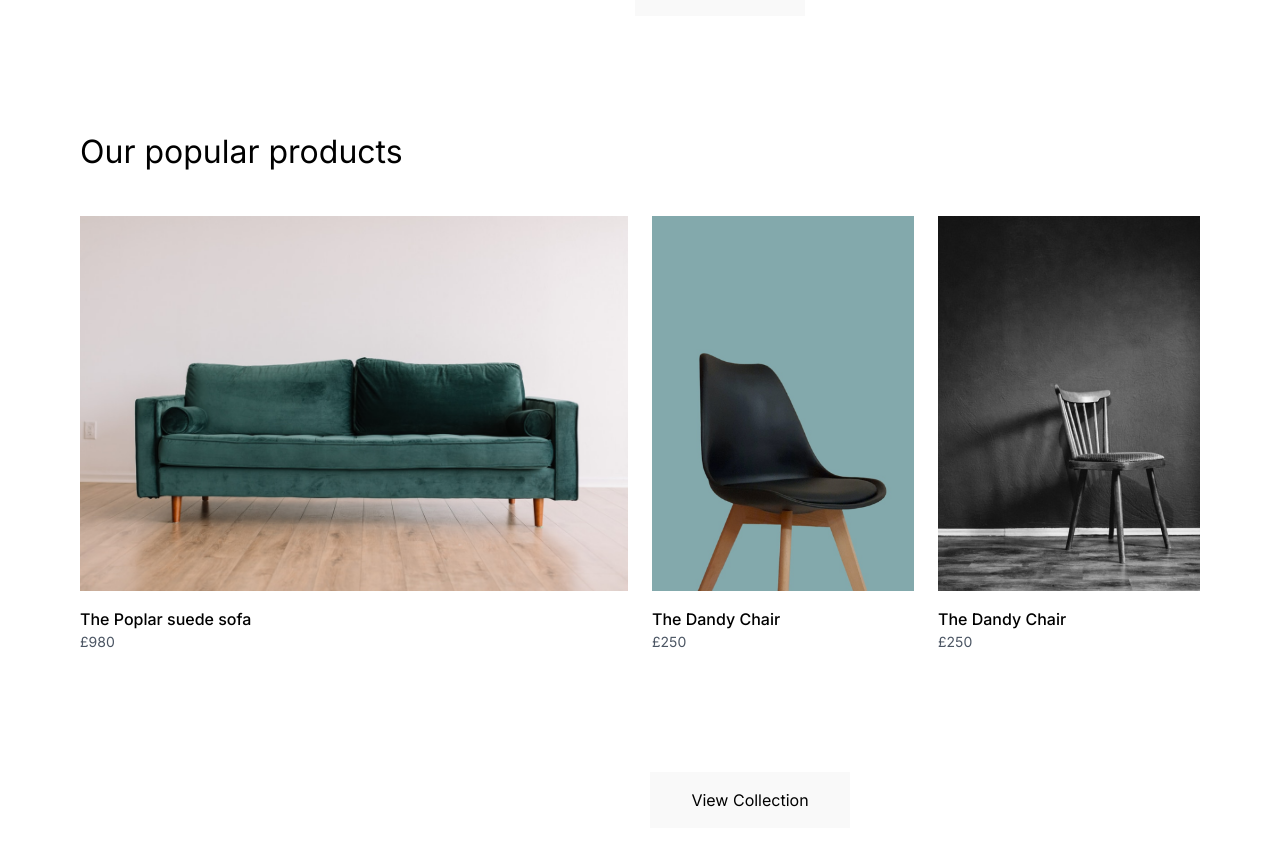
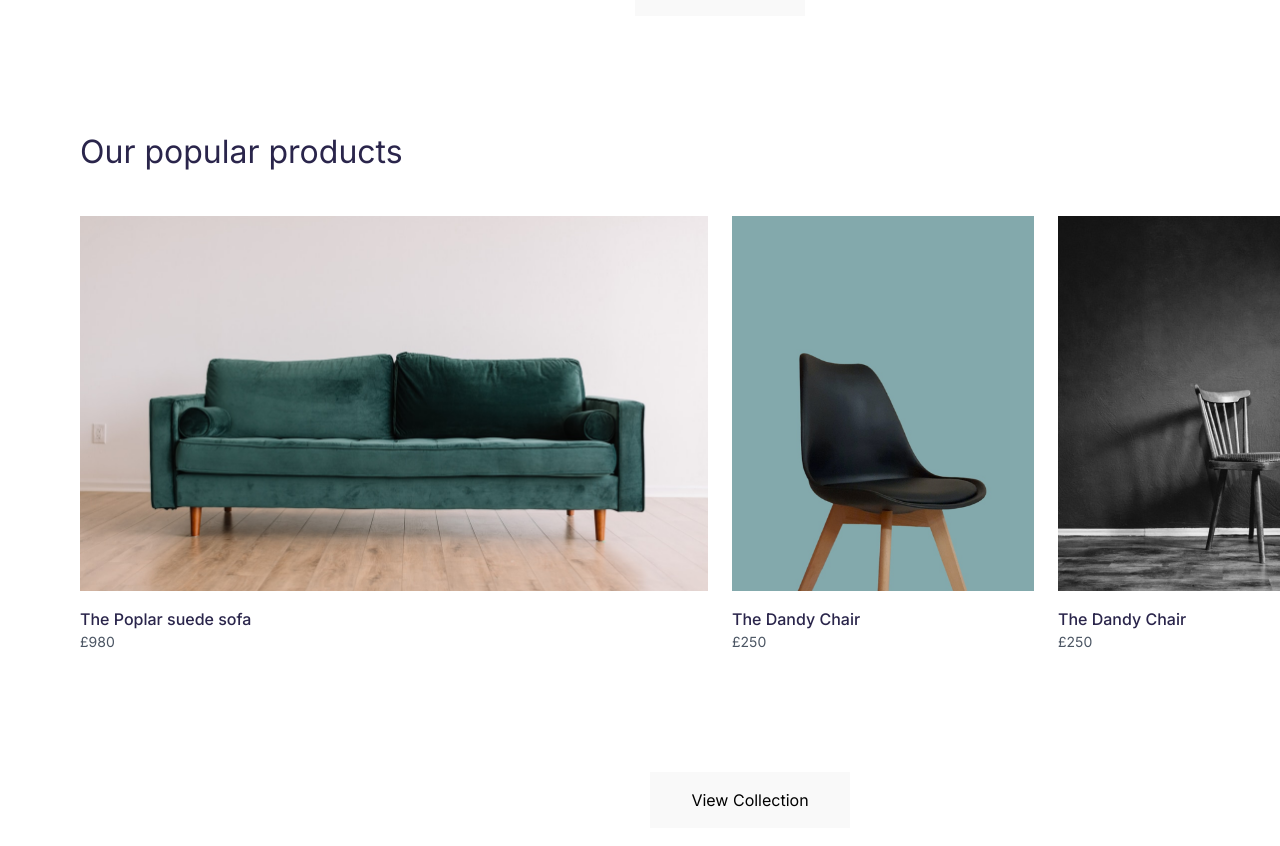
Before and after one commit to rameen-danish/Figma-Hackathon-2024, a Next.js app: page / in a window 1280 px wide. Shown: the part 1920-2766 px from the top of the page. Built offline with nearby package versions, Linux system fonts and the light colour scheme.

Commit message:
add font colour

```diff
--- a/src/app/Homev1/listings2.tsx
+++ b/src/app/Homev1/listings2.tsx
@@ -2,10 +2,10 @@ import Image from "next/image";
 import Link from "next/link";
 export default function Listing2() {
     return (
-        <div className='w-full bg-white px-20 min-h-[100vh] py-24'>
+        <div className='w-[1440px] bg-white px-20 min-h-[100vh] py-24'>
             {/* Heading */}
             <div className='mb-10'>
-                <h1 className='font-ClashDisplay text-[32px] font-normal'>
+                <h1 className='font-ClashDisplay text-[#2A254B] text-[32px] font-normal'>
                     Our popular products
                 </h1>
             </div>
@@ -26,7 +26,7 @@ export default function Listing2() {
                     </div>
                     {/* Text below the image */}
                     <div className="mt-4 text-start">
-                        <h1 className="font-medium text-[16px]">The Poplar suede sofa</h1>
+                        <h1 className="font-medium text-[#2A254B] text-[16px]">The Poplar suede sofa</h1>
                         <p className="text-[14px] text-gray-600">£980</p>
                     </div>
                 </div>
@@ -45,7 +45,7 @@ export default function Listing2() {
                     </div>
                     {/* Text below the image */}
                     <div className="mt-4 text-start">
-                        <h1 className="font-medium text-[16px]">The Dandy Chair</h1>
+                        <h1 className="font-medium text-[#2A254B] text-[16px]">The Dandy Chair</h1>
                         <p className="text-[14px] text-gray-600">£250</p>
                     </div>
                 </div>
@@ -64,7 +64,7 @@ export default function Listing2() {
                     </div>
                     {/* Text below the image */}
                     <div className="mt-4 text-start">
-                        <h1 className="font-medium text-[16px]">The Dandy Chair</h1>
+                        <h1 className="font-medium text-[#2A254B] text-[16px]">The Dandy Chair</h1>
                         <p className="text-[14px] text-gray-600">£250</p>
                     </div>
                 </div>
```
